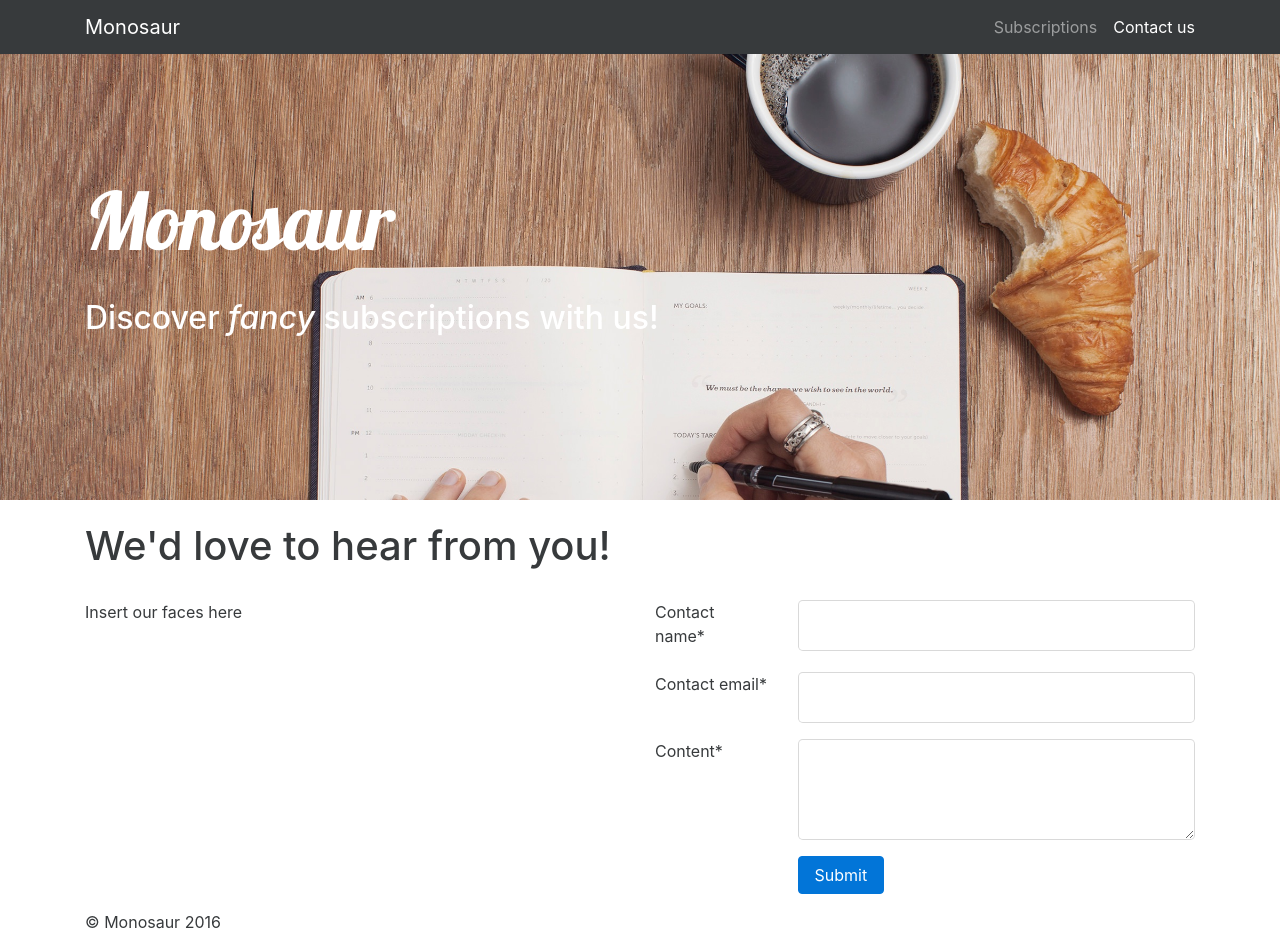
After one commit to SchwannK/sendasubscription, a Django app: page /contact/ in a window 1280 px wide. The commit adds this page. Run offline with Django 3.2, Linux system fonts and the light colour scheme; some libraries are stand-ins or nearby versions.

Commit message:
Added contact form page

```diff
--- /dev/null
+++ b/sendasubscription/forms.py
@@ -0,0 +1,26 @@
+from django import forms
+
+from crispy_forms.helper import FormHelper
+from crispy_forms.layout import Layout, Div, Submit, HTML, Button, Row, Field
+from crispy_forms.bootstrap import AppendedText, PrependedText, FormActions
+
+class ContactForm(forms.Form):
+    contact_name = forms.CharField()
+    contact_email = forms.EmailField()
+    content = forms.CharField(widget=forms.Textarea)
+
+    helper = FormHelper()
+    helper.layout = Layout(
+        Field('contact_name', css_class='form-control-lg', wrapper_class='row'),
+        Field('contact_email', css_class='form-control-lg', wrapper_class='row'),
+        Field('content', rows="3", css_class='form-control-lg', wrapper_class='row'),
+        Div(
+            Div(
+                Submit('Submit', 'Submit', css_class="btn-primary"),
+                css_class='offset-sm-3 col-sm-9'
+            ),
+            css_class='form-group row'
+        )
+    )
+    helper.label_class = 'col-sm-3'
+    helper.field_class = 'col-sm-9'
--- a/sendasubscription/settings.py
+++ b/sendasubscription/settings.py
@@ -37,6 +37,7 @@ PREREQ_APPS = [
     'django.contrib.sessions',
     'django.contrib.messages',
     'django.contrib.staticfiles',
+    'crispy_forms',
 ]
 
 PROJECT_APPS = [
--- a/sendasubscription/templates/sendasubscription/base.html
+++ b/sendasubscription/templates/sendasubscription/base.html
@@ -30,6 +30,9 @@
 			<li class="nav-item">
 				<a class="nav-link {% if navbar == 'subscriptions' %}active{% endif %}"	href="/">Subscriptions</a>
 			</li>
+			<li class="nav-item">
+				<a class="nav-link {% if navbar == 'contact' %}active{% endif %}"	href="/contact">Contact us</a>
+			</li>
 		</ul>
 	</div>
 	</nav>
--- /dev/null
+++ b/sendasubscription/templates/sendasubscription/contact.html
@@ -0,0 +1,24 @@
+{% extends "sendasubscription/base.html" %}
+{% load crispy_forms_tags %}
+
+{% block content %}
+
+<div class="col-md-12">
+  <h1>We'd love to hear from you!</h1>
+  <br>
+
+  <div class="row">
+    <div class="col-md-6">
+      <p>Insert our faces here</p>
+    </div>
+    <div class="col-md-6">
+      {% crispy form 'bootstrap4' %}
+    </div>
+
+
+  </div>
+
+
+</div>
+
+{% endblock %}
--- a/sendasubscription/urls.py
+++ b/sendasubscription/urls.py
@@ -1,22 +1,10 @@
-"""sendasubscription URL Configuration
-
-The `urlpatterns` list routes URLs to views. For more information please see:
-    https://docs.djangoproject.com/en/1.10/topics/http/urls/
-Examples:
-Function views
-    1. Add an import:  from my_app import views
-    2. Add a URL to urlpatterns:  url(r'^$', views.home, name='home')
-Class-based views
-    1. Add an import:  from other_app.views import Home
-    2. Add a URL to urlpatterns:  url(r'^$', Home.as_view(), name='home')
-Including another URLconf
-    1. Import the include() function: from django.conf.urls import url, include
-    2. Add a URL to urlpatterns:  url(r'^blog/', include('blog.urls'))
-"""
 from django.contrib import admin
 from django.conf.urls import include, url
+
+from . import views
 
 urlpatterns = [
     url(r'^admin/', admin.site.urls),
     url(r'', include('subscriptions_dir.urls')),
+    url(r'^contact/', views.contact, name='contact')
 ]
--- /dev/null
+++ b/sendasubscription/views.py
@@ -0,0 +1,6 @@
+from django.shortcuts import render
+from sendasubscription.forms import *
+
+def contact(request):
+
+    return render(request, 'sendasubscription/contact.html', {'navbar':'contact', 'form': ContactForm()})
```
Also changed, not shown: 1 other file.
